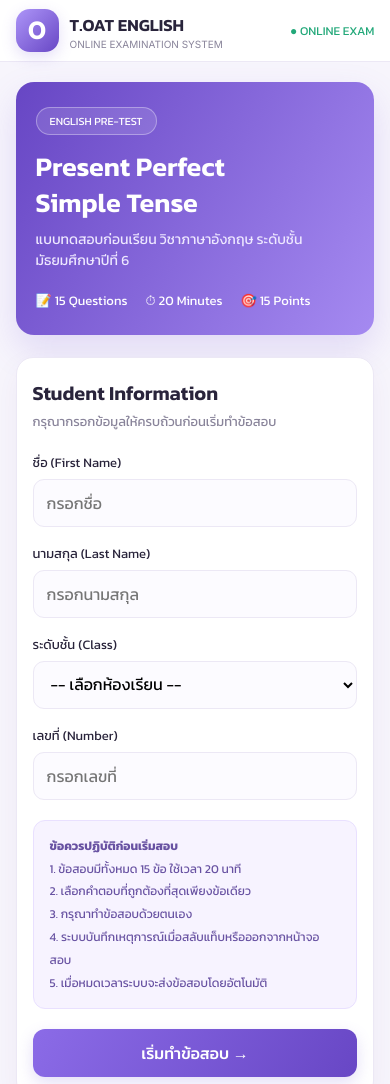
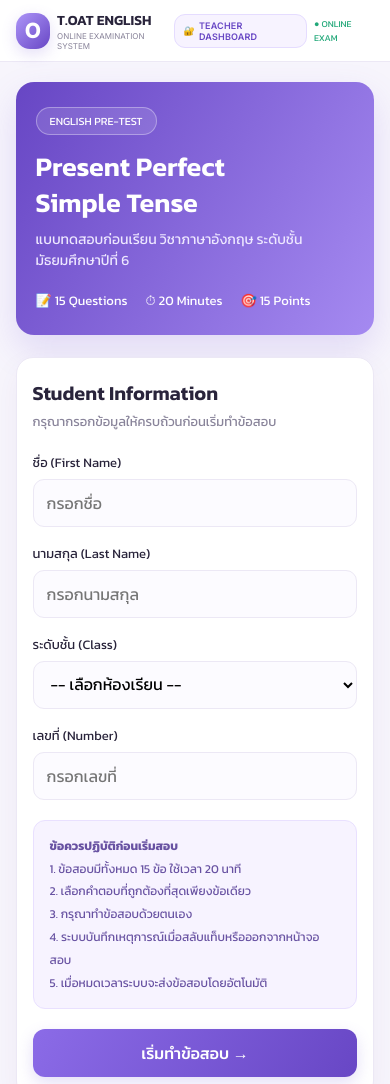
Before and after one commit to jakrapongsuttiprapa/present-perfect-exam, a plain HTML site: page index.html in a window 390 px wide. Shown: the top 1084 px of the page. Drawn offline with Linux system fonts and the light colour scheme.

Commit message:
Update index.html

```diff
--- a/index.html
+++ b/index.html
@@ -1,4 +1,3 @@
-
 <!DOCTYPE html>
 <html lang="th">
 <head>
@@ -90,6 +89,37 @@ button {
 .online {
   color:var(--green);
   font-size:12px;
+}
+
+/* TEACHER DASHBOARD BUTTON */
+.topbar-actions {
+  display:flex;
+  align-items:center;
+  gap:16px;
+}
+
+.teacher-link {
+  display:inline-flex;
+  align-items:center;
+  justify-content:center;
+  gap:7px;
+  min-height:38px;
+  padding:0 15px;
+  border:1px solid #e5dcff;
+  border-radius:11px;
+  color:#6746c4;
+  background:#f7f3ff;
+  text-decoration:none;
+  font:600 11px Inter,sans-serif;
+  letter-spacing:.2px;
+  transition:.2s;
+}
+
+.teacher-link:hover {
+  color:#fff;
+  background:linear-gradient(120deg,#8b6be7,#6847c5);
+  border-color:transparent;
+  transform:translateY(-1px);
 }
 
 .container {
@@ -446,6 +476,39 @@ button {
     height:62px;
   }
 
+  .topbar-actions {
+    gap:7px;
+  }
+
+  .teacher-link {
+    font-size:9px;
+    padding:0 8px;
+    min-height:34px;
+    gap:4px;
+  }
+
+  .online {
+    font-size:9px;
+  }
+
+  .brand {
+    gap:7px;
+  }
+
+  .logo {
+    width:36px;
+    height:36px;
+    font-size:21px;
+  }
+
+  .brand-name {
+    font-size:14px;
+  }
+
+  .brand-sub {
+    font-size:8px;
+  }
+
   .container {
     margin-top:20px;
   }
@@ -486,7 +549,14 @@ button {
       <div class="brand-sub">ONLINE EXAMINATION SYSTEM</div>
     </div>
   </div>
-  <div class="online">● ONLINE EXAM</div>
+
+  <div class="topbar-actions">
+    <a href="admin.html" class="teacher-link" aria-label="เปิด Teacher Dashboard">
+      <span aria-hidden="true">🔐</span>
+      TEACHER DASHBOARD
+    </a>
+    <div class="online">● ONLINE EXAM</div>
+  </div>
 </header>
 
 <main class="container">
@@ -555,7 +625,6 @@ button {
     </div>
   </section>
 
-
   <!-- EXAM -->
   <section id="exam" class="hidden">
     <div class="card">
@@ -596,7 +665,6 @@ button {
 
     </div>
   </section>
-
 
   <!-- RESULT -->
   <section id="result" class="hidden">
@@ -639,7 +707,6 @@ button {
   </footer>
 
 </main>
-
 
 <script>
 /* =========================================
```
